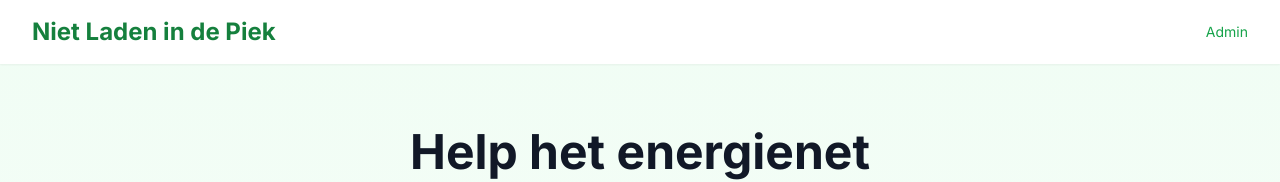
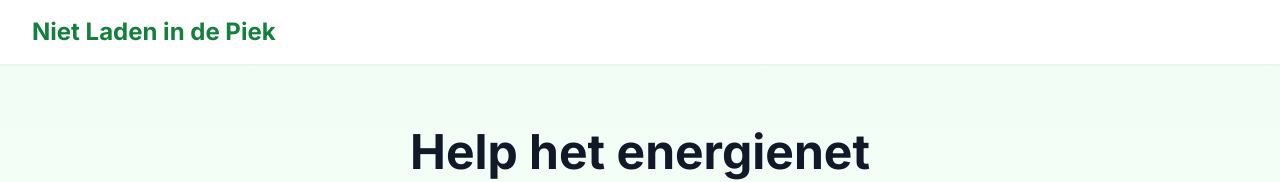
Before and after one commit to steven-3112/nietladenindepiek.nl, a Next.js app: page / in a window 1280 px wide. Shown: the top 182 px of the page. Built offline with nearby package versions, Linux system fonts and the light colour scheme; no server answers; the database is empty.

Commit message:
✨ feat: hide admin link when not logged in
Change:

- Admin link now only visible when user is logged in

- Clean header for public visitors

- No misleading login link for non-admins

Before: Always showed 'Admin' link (redirected to login)

After: Only shows 'Admin Dashboard' when logged in

```diff
--- a/app/page.tsx
+++ b/app/page.tsx
@@ -14,12 +14,14 @@ export default async function Home() {
             <h1 className="text-2xl font-bold text-primary-700">
               Niet Laden in de Piek
             </h1>
-            <Link
-              href={session ? "/admin" : "/login"}
-              className="text-sm text-primary-600 hover:text-primary-800"
-            >
-              {session ? "Admin Dashboard" : "Admin"}
-            </Link>
+            {session && (
+              <Link
+                href="/admin"
+                className="text-sm text-primary-600 hover:text-primary-800"
+              >
+                Admin Dashboard
+              </Link>
+            )}
           </div>
         </div>
       </header>
```
